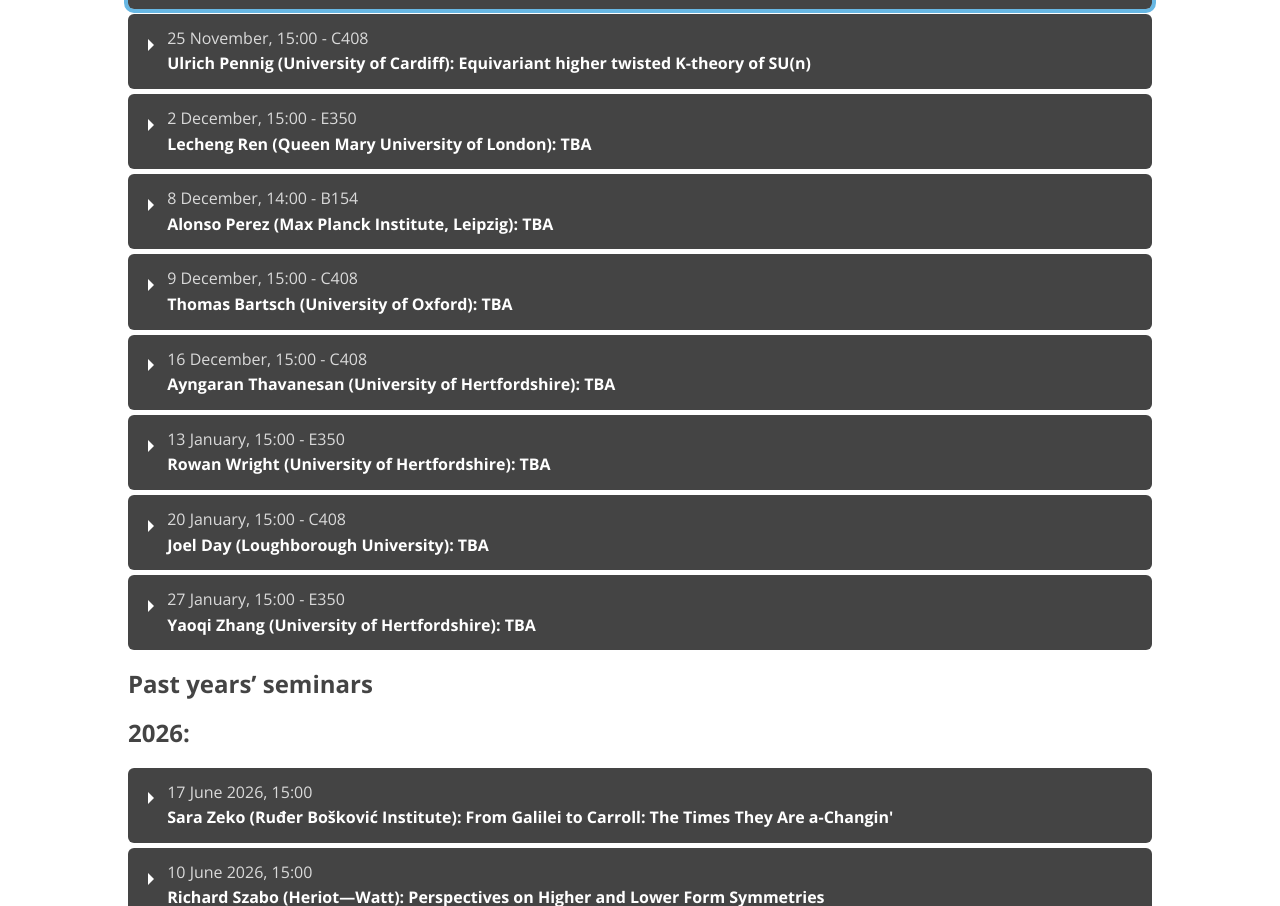
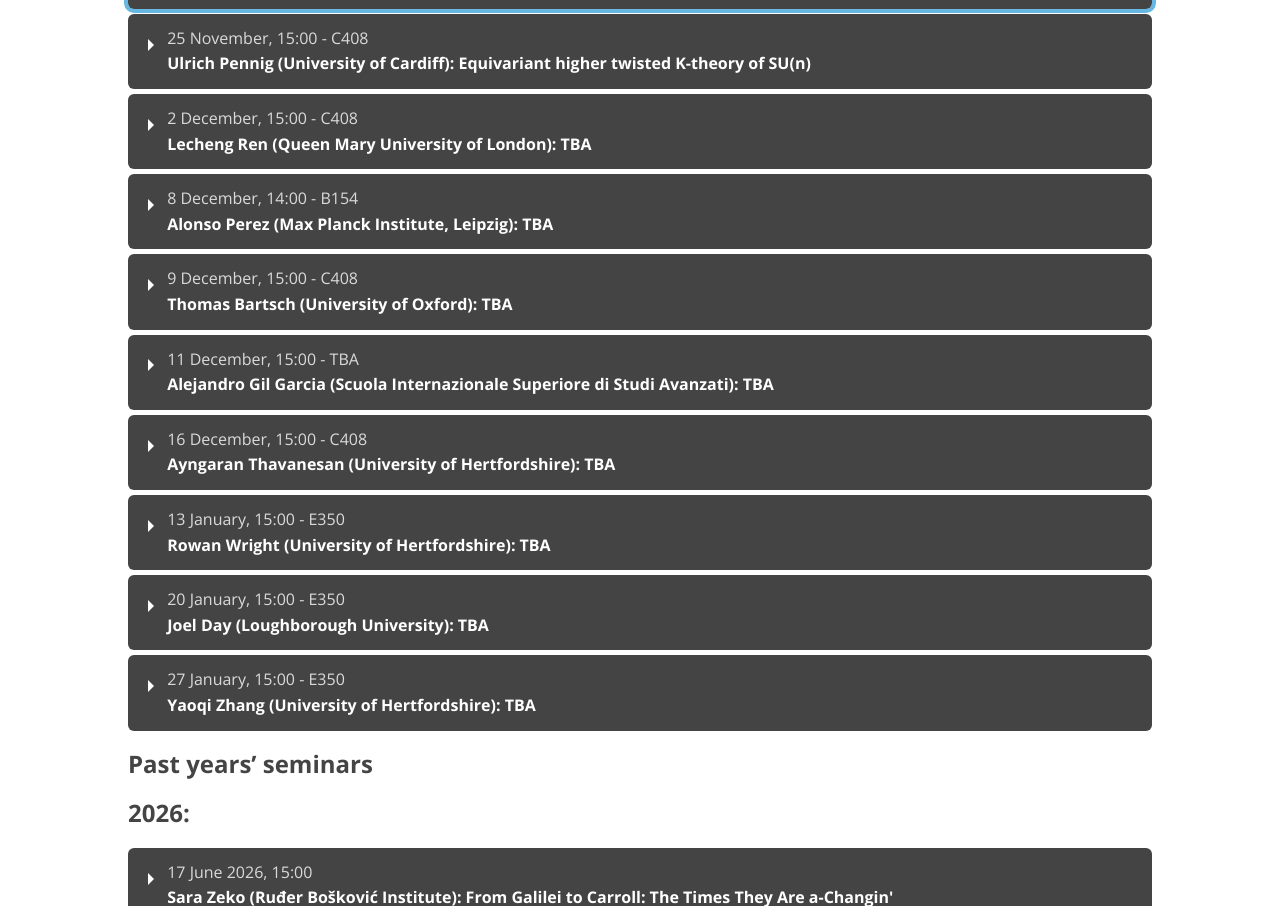
Before and after one commit to hertsmathphys/hertsmathphys.github.io, a plain HTML site: page index.html in a window 1280 px wide. Shown: the part 1778-2684 px from the top of the page. Drawn offline with nearby package versions, Linux system fonts and the light colour scheme.

Commit message:
Add Alexandro

```diff
--- a/index.html
+++ b/index.html
@@ -132,17 +132,18 @@ table td {
 <details><summary><coordinates><time datetime='2026-10-21 15:00:00'>21 October, 15:00</time> - C408</coordinates><contents>Rhiannon Savage (University College London):  C∞-bornological rings</contents></summary><abstract><p>In this talk, we outline the development of a new model for derived differential geometry using an extension of C∞-rings that we call C∞-bornological rings. This new theory embeds into the theory of derived bornological geometry recently proposed by Ben-Bassat, Kelly, and Kremnizer. We also discuss how we can use an Artin-Lurie style representability theorem to show that the derived moduli stack of solutions to non-linear elliptic PDEs is representable by a derived C∞-bornological affine scheme.</p></abstract></details>
 <details><summary><coordinates><time datetime='2026-10-28 16:00:00'>28 October, 16:00</time> - C408</coordinates><contents>José Figueroa-O'Farrill (University of Edinburgh): BMS strings</contents></summary><abstract><p>The usual bosonic string is described classically as a sigma model: a theory of harmonic maps between a lorentzian “worldsheet” (often Wick rotated in the quantum theory) and a lorentzian target. There are however bosonic string theories where the worldsheet or the target (or both) are described by non-lorentzian geometries.</p>
 <p>The earlier such theory was the Gomis-Ooguri string which has a lorentzian worldsheet and a (stringy) galilean target. In this talk I will talk about bosonic strings whose worldsheet is carrollian (or galilean, which is equivalent in 2d) and hence the rôle of the Virasoro algebra in the usual bosonic string is now played by the BMS_3 algebra. I will concentrate on two such “BMS” strings: the ambitwistor string (which keeps the target lorentzian) and the Carroll string (which takes the target to be carrollian) and summarise the computation of their spectra using BRST methods. <a href='2026-10-28-Figueroa-O'Farrill.pdf'>(slides)</a></p></abstract></details>
-<details><summary><coordinates><time datetime='2026-11-04 15:00:00'>4 November, 15:00</time> - C408</coordinates><contents>Ryan Cullinan (University of York): On the structure of higher-dimensional integrable field theories</contents></summary><abstract><p>Four-dimensional Chern–Simons theory provides a systematic framework for constructing two-dimensional integrable field theories. I will describe a homological approach to extending this framework to higher dimensions using higher Chern–Simons theories, the Batalin–Vilkovisky formalism and cyclic L-infinity-algebras. After reviewing four-dimensional Chern–Simons theory as an illustrative example, I will show how to systematically construct higher-dimensional integrable field theories from higher Chern–Simons theories using homotopy transfer. Examples include the perturbative reconstruction of the principal chiral model with a Wess–Zumino term in two dimensions and a three-dimensional model obtained from five-dimensional 2-Chern–Simons theory. This talk is based on joint work with M. Benini, A. Schenkel and B. Vicedo.</p></abstract></details>
-<details><summary><coordinates><time datetime='2026-11-11 15:00:00'>11 November, 15:00</time> - C408</coordinates><contents>Milena Weiershausen (University of Göttingen): Prequantization of shifted symplectic structures and transgression</contents></summary><abstract><p>In the 1970s, Kostant and Souriau developed geometric quantization as a way to build a quantum system (given by a Hilbert space of states and linear operators on it) out of a classical one (given by a symplectic manifold). However, when the classical system in question has symmetries given by a Lie group action, it can happen that the orbit space is not itself a manifold anymore. To describe this kind of setting in a smooth way, we need to instead consider the action Lie groupoid of the system. For higher quotient type singularities, we might even have to consider higher Lie groupoids. There is a theory of shifted symplectic forms on these higher objects, as introduced to the smooth setting by Getzler about twelve years ago. This allows us to ask for a generalization of geometric quantization to shifted symplectic (higher) Lie groupoids. In this talk, I will explain some known results for the first step in this process – the analogue of prequantum line bundles for shifted symplectic structures. In the final part of the talk, I will discuss how some well-known objects in this story fit into a transgression picture.</p></abstract></details>
+<details><summary><coordinates><time datetime='2026-11-04 15:00:00'>4 November, 15:00</time> - C408</coordinates><contents>Ryan Cullinan (University of York): On the structure of higher-dimensional integrable field theories</contents></summary><abstract><p>Four-dimensional Chern–Simons theory provides a systematic framework for constructing two-dimensional integrable field theories. I will describe a homological approach to extending this framework to higher dimensions using higher Chern–Simons theories, the Batalin–Vilkovisky formalism and cyclic L-infinity-algebras. After reviewing four-dimensional Chern–Simons theory as an illustrative example, I will show how to systematically construct higher-dimensional integrable field theories from higher Chern–Simons theories using homotopy transfer. Examples include the perturbative reconstruction of the principal chiral model with a Wess–Zumino term in two dimensions and a three-dimensional model obtained from five-dimensional 2-Chern–Simons theory. This talk is based on joint work with M. Benini, A. Schenkel and B. Vicedo. <a href='2026-11-04-Cullinan.pdf'>(slides)</a></p></abstract></details>
+<details><summary><coordinates><time datetime='2026-11-11 15:00:00'>11 November, 15:00</time> - C408</coordinates><contents>Milena Weiershausen (University of Göttingen): Prequantization of shifted symplectic structures and transgression</contents></summary><abstract><p>In the 1970s, Kostant and Souriau developed geometric quantization as a way to build a quantum system (given by a Hilbert space of states and linear operators on it) out of a classical one (given by a symplectic manifold). However, when the classical system in question has symmetries given by a Lie group action, it can happen that the orbit space is not itself a manifold anymore. To describe this kind of setting in a smooth way, we need to instead consider the action Lie groupoid of the system. For higher quotient type singularities, we might even have to consider higher Lie groupoids. There is a theory of shifted symplectic forms on these higher objects, as introduced to the smooth setting by Getzler about twelve years ago. This allows us to ask for a generalization of geometric quantization to shifted symplectic (higher) Lie groupoids. In this talk, I will explain some known results for the first step in this process – the analogue of prequantum line bundles for shifted symplectic structures. In the final part of the talk, I will discuss how some well-known objects in this story fit into a transgression picture. <a href='2026-11-11-Weiershausen.pdf'>(slides)</a></p></abstract></details>
 <details><summary><coordinates><time datetime='2026-11-18 15:00:00'>18 November, 15:00</time> - C408</coordinates><contents>Alex Turzillo (University of Cambridge): Distinguishing Topological Phases with Partition Functions</contents></summary><abstract><p>I'll discuss a connection between topological field theories and topological phases of lattice models, which shows how partition functions of field theories can inspire order parameters for lattice models. After some generalities, I'll use this connection to develop, out of lens space partition functions, a novel order parameter for distinguishing two-dimensional symmetry protected topological (SPT) phases. The resulting procedure takes a wavefunction, such as a ground state of a lattice model, and detects its SPT invariants as expectation values of finitely supported operators, similar to how string order parameters work for 1D SPT phases.</p></abstract></details>
 <details><summary><coordinates><time datetime='2026-11-25 13:00:00'>25 November, 13:00</time> - E350</coordinates><contents>Martin Wolf (University of Surrey): TBA</contents></summary><abstract><p>TBA</p></abstract></details>
 <details><summary><coordinates><time datetime='2026-11-25 15:00:00'>25 November, 15:00</time> - C408</coordinates><contents>Ulrich Pennig (University of Cardiff): Equivariant higher twisted K-theory of SU(n)</contents></summary><abstract><p>Loop groups have a rich representation theory encoded in their Verlinde ring, which is determined by their positive energy representations at a fixed level. A surprising connection links these to topology: twisted equivariant K-theory, a refinement of equivariant topological K-theory that allows for local coefficient systems called twists, can be used to recover this ring by deep results of Freed, Hopkins and Teleman. In this talk I will discuss an operator-algebraic model for equivariant non-classical twists over the groups SU(n) induced by exponential functors on the category of vector spaces. These twists are represented by Fell bundles, which can be viewed as operator-algebraic generalisations of bundle gerbes. The C*-algebraic picture allows a full computation of the associated K-groups. I will draw some parallels of our results with the FHT theorem. This is joint work with D. Evans.</p></abstract></details>
-<details><summary><coordinates><time datetime='2026-12-02 15:00:00'>2 December, 15:00</time> - E350</coordinates><contents>Lecheng Ren (Queen Mary University of London): TBA</contents></summary><abstract><p>TBA</p></abstract></details>
+<details><summary><coordinates><time datetime='2026-12-02 15:00:00'>2 December, 15:00</time> - C408</coordinates><contents>Lecheng Ren (Queen Mary University of London): TBA</contents></summary><abstract><p>TBA</p></abstract></details>
 <details><summary><coordinates><time datetime='2026-12-08 14:00:00'>8 December, 14:00</time> - B154</coordinates><contents>Alonso Perez (Max Planck Institute, Leipzig): TBA</contents></summary><abstract><p>TBA</p></abstract></details>
 <details><summary><coordinates><time datetime='2026-12-09 15:00:00'>9 December, 15:00</time> - C408</coordinates><contents>Thomas Bartsch (University of Oxford): TBA</contents></summary><abstract><p>TBA</p></abstract></details>
+<details><summary><coordinates><time datetime='2026-12-11 15:00:00'>11 December, 15:00</time> - TBA</coordinates><contents>Alejandro Gil Garcia (Scuola Internazionale Superiore di Studi Avanzati): TBA</contents></summary><abstract><p>TBA</p></abstract></details>
 <details><summary><coordinates><time datetime='2026-12-16 15:00:00'>16 December, 15:00</time> - C408</coordinates><contents>Ayngaran Thavanesan (University of Hertfordshire): TBA</contents></summary><abstract><p>TBA</p></abstract></details>
 <details><summary><coordinates><time datetime='2027-01-13 15:00:00'>13 January, 15:00</time> - E350</coordinates><contents>Rowan Wright (University of Hertfordshire): TBA</contents></summary><abstract><p>TBA</p></abstract></details>
-<details><summary><coordinates><time datetime='2027-01-20 15:00:00'>20 January, 15:00</time> - C408</coordinates><contents>Joel Day (Loughborough University): TBA</contents></summary><abstract><p>TBA</p></abstract></details>
+<details><summary><coordinates><time datetime='2027-01-20 15:00:00'>20 January, 15:00</time> - E350</coordinates><contents>Joel Day (Loughborough University): TBA</contents></summary><abstract><p>TBA</p></abstract></details>
 <details><summary><coordinates><time datetime='2027-01-27 15:00:00'>27 January, 15:00</time> - E350</coordinates><contents>Yaoqi Zhang (University of Hertfordshire): TBA</contents></summary><abstract><p>TBA</p></abstract></details>
 
 <h2>Past years’ seminars</h2>
```
Also changed, not shown: 2 other files.
